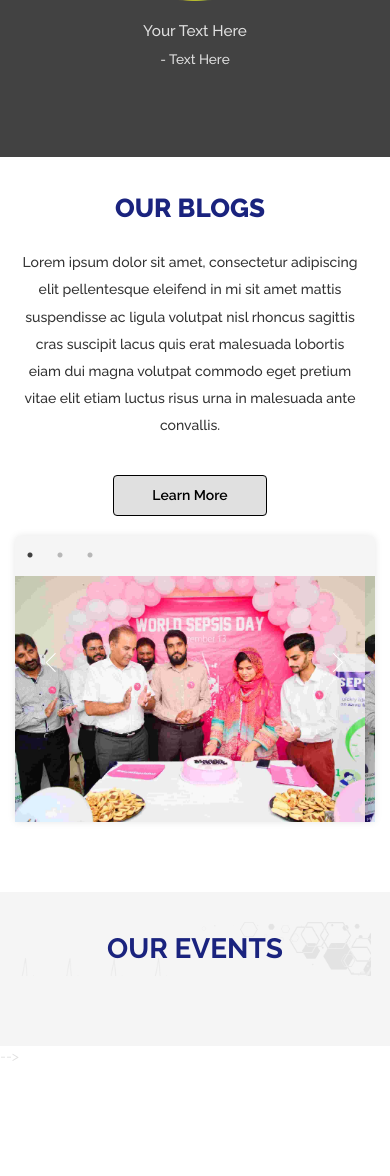
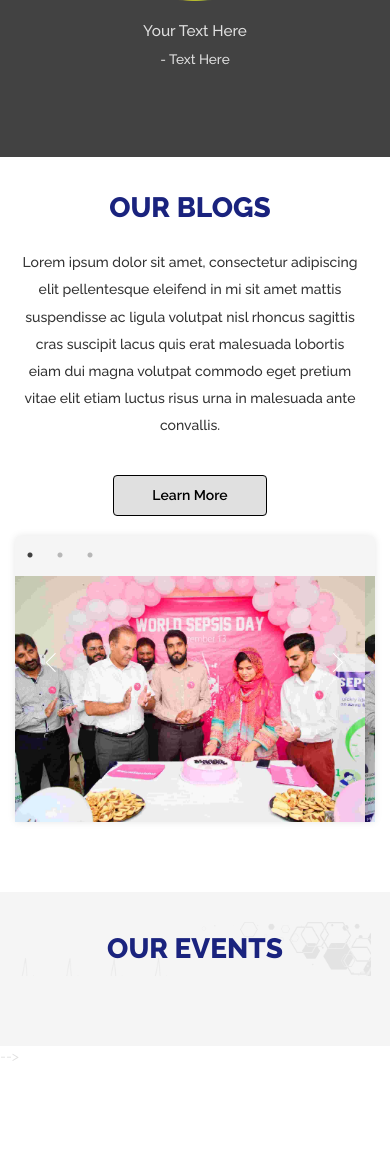
Before and after one commit to Shabbarsyed/gmsupdates, a PHP site: page / in a window 390 px wide. Shown: the part 5249-6425 px from the top of the page. Run offline with PHP 8.4, Linux system fonts and the light colour scheme; some libraries are stand-ins or nearby versions; some web fonts are replaced.

Commit message:
Update responsive.css

```diff
--- a/assets/css/responsive.css
+++ b/assets/css/responsive.css
@@ -512,7 +512,7 @@ transform: rotate(90deg);
 }
 
 .socialfeed h1 {
-  font-weight: 700;
+  font-weight: 800;
   word-spacing: normal;
   font-size: 2em;
   color: #1A237E;
@@ -790,7 +790,7 @@ text-align: center;
 }
 
 .business_item h2 {
-  font-size: 26px;
+  font-size: 2em;
   font-weight: 800;
 
 }
```
